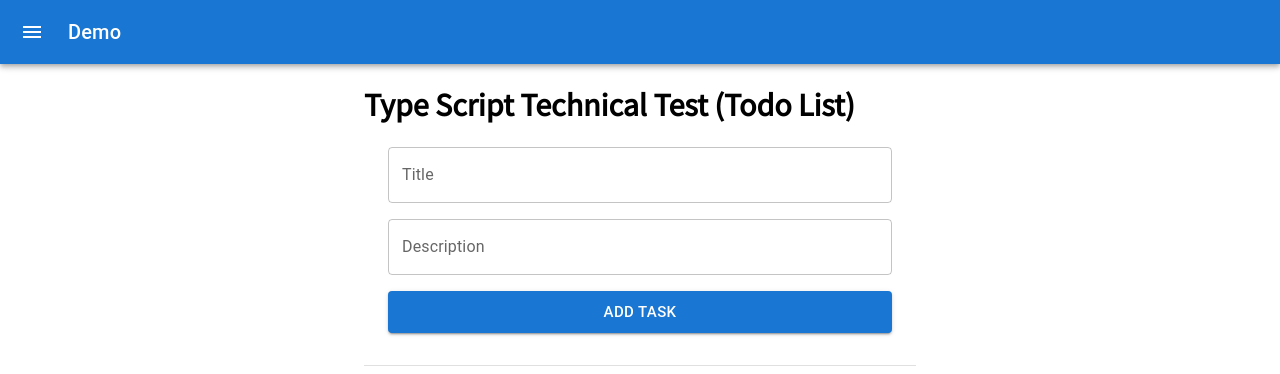
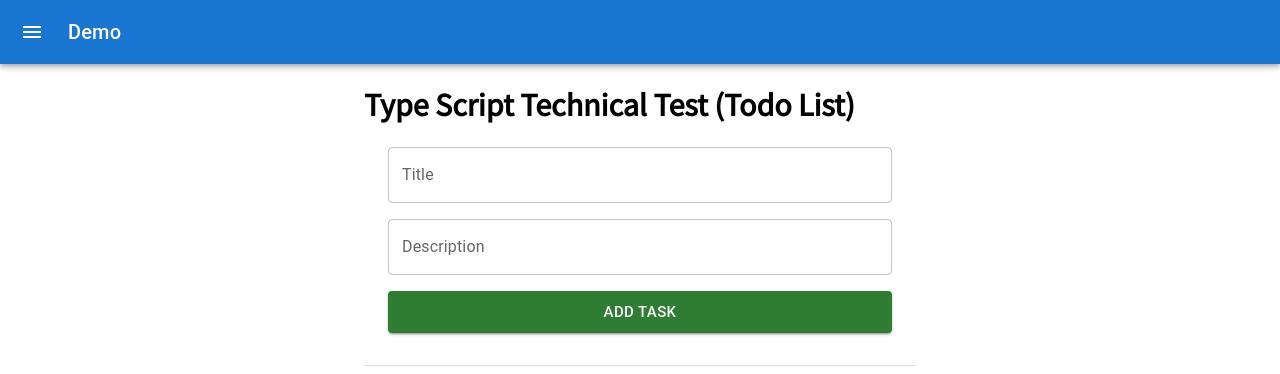
Before and after one commit to clearandfizzy/Test-Frontend-Developer, a React (Create React App) app in the folder my-app/: page / in a window 1280 px wide. Shown: the top 374 px of the page. Built offline with nearby package versions, Linux system fonts and the light colour scheme; a web font is replaced by a local one.

Commit message:
Added Tests

```diff
--- a/my-app/package.json
+++ b/my-app/package.json
@@ -25,7 +25,7 @@
   "scripts": {
     "start": "HTTPS=true PORT=3000 NODE_OPTIONS=--openssl-legacy-provider react-scripts start",
     "build": "react-scripts build",
-    "test": "react-scripts test",
+    "test": "react-scripts test ",
     "eject": "react-scripts eject",
     "eslint": "eslint --fix"
   },
--- a/my-app/src/components/ToDoForm.tsx
+++ b/my-app/src/components/ToDoForm.tsx
@@ -24,14 +24,18 @@ export const ToDoForm = () => {
             <Container maxWidth={"sm"}>
                 <Stack direction={'column'} spacing={2}>
                     <TextField id={'title'}
+                               size={'medium'}
                                label={'Title'}
                                value={item?.title ?? ''}
                                onChange={(e) => onChange('title', e.target.value)}/>
                     <TextField id={'description'}
+                               size={'medium'}
                                label={'Description'}
                                value={item?.description ?? ''}
                                onChange={(e) => onChange('description', e.target.value)}/>
-                    <Button size={"large"}
+                    <Button id={'button'}
+                            size={'large'}
+                            color={"success"}
                             variant={"contained"}
                             onClick={() => handleClick()}>Add Task</Button>
                 </Stack>
--- a/my-app/src/components/ToDoList.tsx
+++ b/my-app/src/components/ToDoList.tsx
@@ -2,9 +2,10 @@ import React, {useContext} from 'react';
 import {ToDoItem} from "./ToDoItem";
 import {AppContext} from "../StateProvider";
 import {List} from "@mui/material";
+import {AppState} from "../types/AppState";
 
 export const ToDoList = () => {
-    const {items} = useContext(AppContext);
+    const {items} = useContext(AppContext) as unknown as AppState.StateContext;
 
     if (items.length < 1)
         return (<React.Fragment></React.Fragment>);
```
Also changed, not shown: 1 other file (tests, documents, lock files or other folders).
